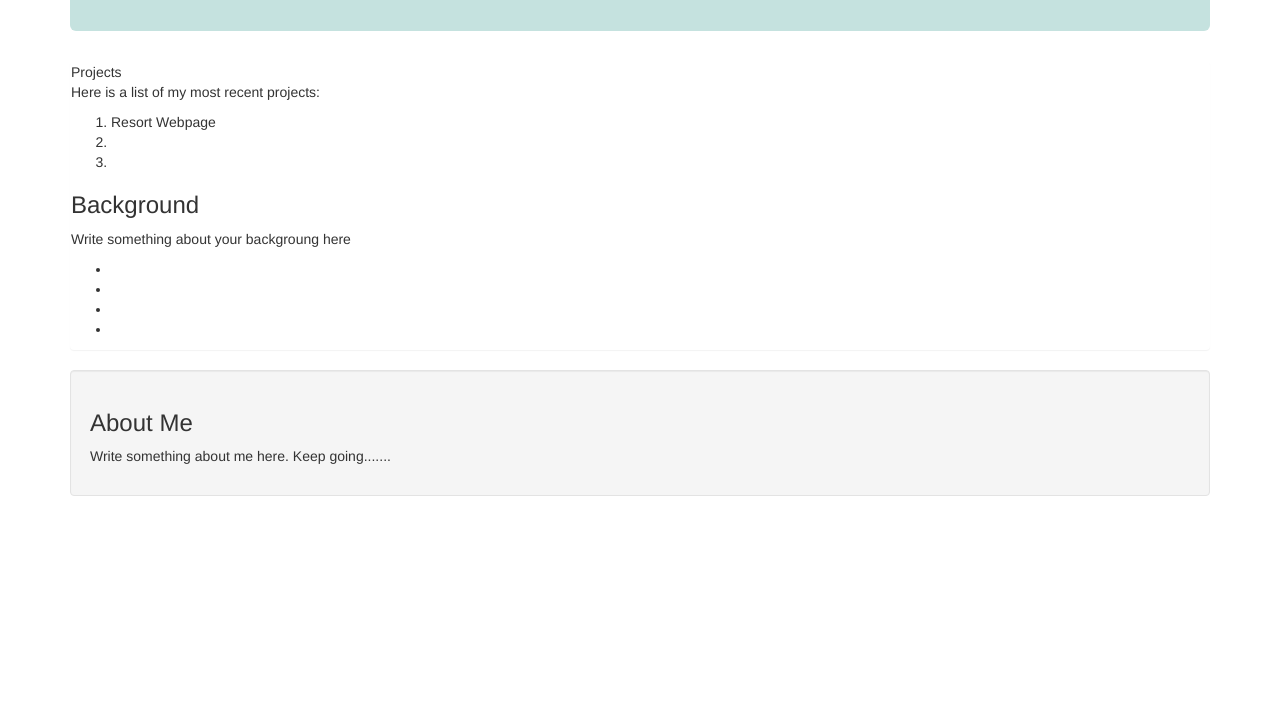
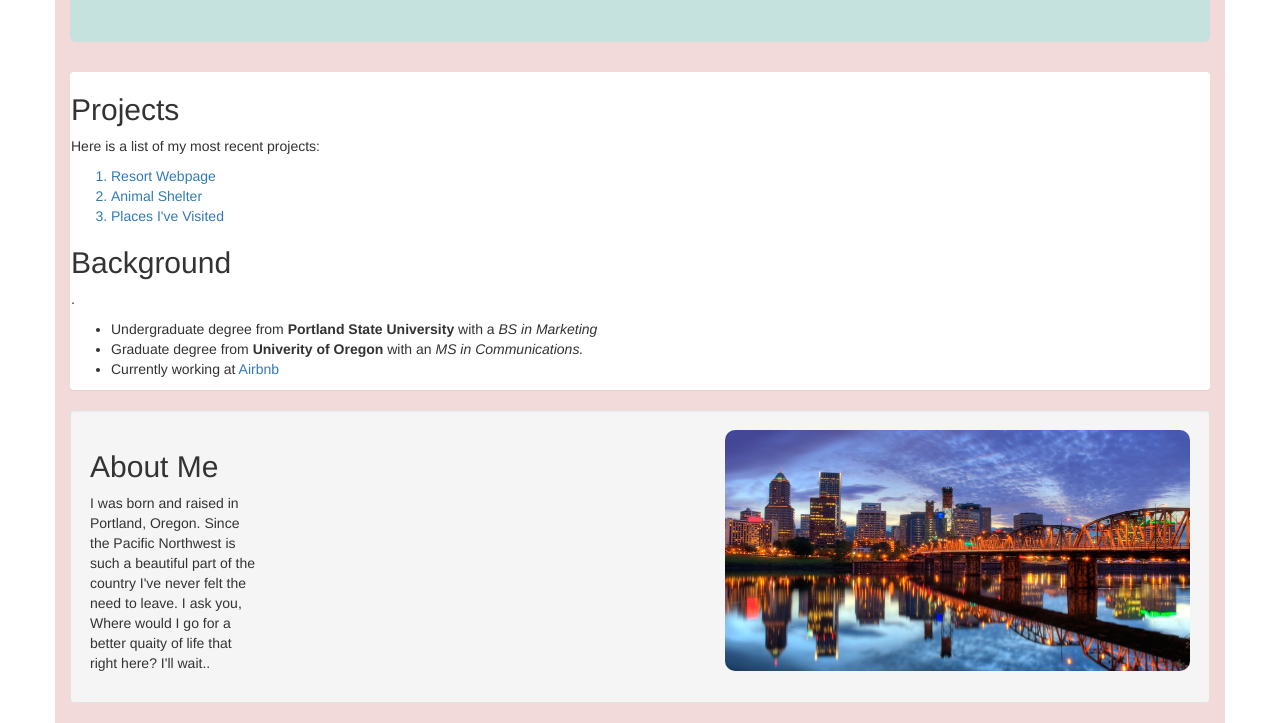
Before and after one commit to Lieghti/portfolio-landing-page, a plain HTML site: page index.html in a window 1280 px wide. Shown: the part 624-1347 px from the top of the page. Before the commit the page ends 1140 px from the top, so only its background shows below. Drawn offline with Linux system fonts and the light colour scheme.

Commit message:
add more coding to the stylesheet, add the image of Portland, change some things around in the html sheet.

```diff
--- a/css/styles.css
+++ b/css/styles.css
@@ -1,9 +1,28 @@
 .jumbotron {
   text-align: center;
   background-color: #C5E2DF;
-  border: black;
 }
 
 img {
-  border-radius: 20px;
+  border-radius: 10px;
 }
+.portland {
+  float: right;
+  text-align: right;
+
+}
+.portland img {
+  width: 50%;
+}
+h3 {
+  font-size: 30px;
+}
+#span {
+  text-align: center;
+}
+h2 {
+  font-size: 40px;
+}
+.container {
+  background-color: #F3DADA;
+}
--- a/index.html
+++ b/index.html
@@ -9,31 +9,35 @@
   <body>
     <div class="container">
       <div class="jumbotron">
-        <h1>Lieghti Sharp</h1>
+        <h1>My name is Lieghti Sharp</h1>
         <img src="img/LOF.jpg" alt="This is a photo of Lieghti of Safari">
-        <h2>This is my portfolio!</h2>
+      <span style="color:#6D8A7E"><h2>This is my portfolio!</h2></span>
       </div>
-      <div class="panel"
-        <h3>Projects</h3>
+      <div class="panel">
+        <span style="background-color:#EAC2D4"><h3>Projects</h3></span>
         <p>Here is a list of my most recent projects:</p>
         <ol>
-          <li>Resort Webpage</li>
-          <li></li>
-          <li></li>
+          <a href="#"><li>Resort Webpage</li></a>
+          <a href="#"><li>Animal Shelter</li></a>
+          <a href="#"><li>Places I've Visited</li></a>
         </ol>
+      <h3>Background</h3>
+      <p>.</p>
+      <ul>
+        <li>Undergraduate degree from <strong>Portland State University</strong> with a <em>BS in Marketing</em></li>
+        <li>Graduate degree from <strong>Univerity of Oregon</strong> with an <em>MS in Communications.</em></li>
+        <li>Currently working at <a href="http://www.airbnb.com">Airbnb</a></li>
 
-      <h3>Background</h3>
-      <p>Write something about your backgroung here</p>
-      <ul>
-        <li></li>
-        <li></li>
-        <li></li>
-        <li></li>
       </ul>
     </div>
       <div class="well">
+        <div class="portland">
+          <img src="img/portland.jpeg" alt="A picture of downtown Portland.">
+        </div>
+        <div class="about">
         <h3>About Me</h3>
-        <p>Write something about me here. Keep going.......</p>
+        <p>I was born and raised in Portland, Oregon. Since the Pacific Northwest is such a beautiful part of the country I've never felt the need to leave. I ask you, Where would I go for a better quaity of life that right here? I'll wait..</p>
+        </div>
       </div>
 
     </div>
```
Also changed, not shown: img/Portland.jpeg (added).
